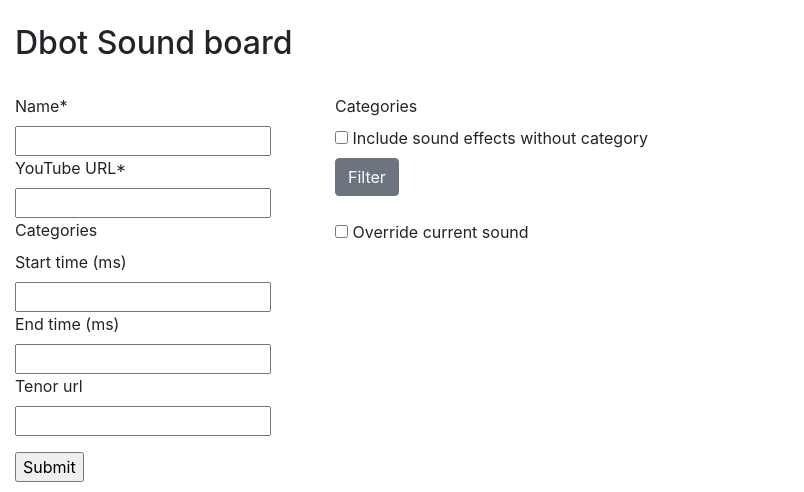
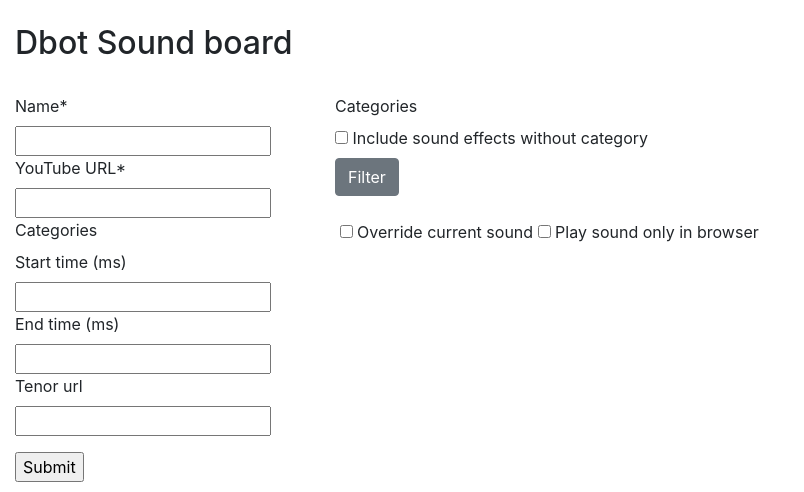
Before and after one commit to Anttir12/dbot, a Django app: page / in a window 1280 px wide. Shown: the part 56-548 px from the top of the page, without its empty margins (0-804 px from the left). Run offline with Django 3.2, Linux system fonts and the light colour scheme; the visitor is signed in with stand-in values (Sample User, id 1); data that the repository does not hold is empty; parts of the project's set-up code (start-up, migrations or seed data) failed here and were passed over; some libraries are stand-ins or nearby versions.

Commit message:
Sound can be played only in browser

```diff
--- a/sounds/templates/sounds.html
+++ b/sounds/templates/sounds.html
@@ -35,16 +35,22 @@
         <form action="{% url 'play_sound' %}" method="post" id="soundboard">
         <div class="row">
             {% csrf_token %}
-            <div class="col-12">
+            <div class="col">
+                <div class="d-inline-block" id="audio-player"></div>
+                <div class="d-inline-block">
                     <input id="override-sound" type="checkbox" name="override_sound" value="1">
                     <label for="override-sound">Override current sound</label>
+                    <input id="browser-sound" type="checkbox" name="browser" value="1">
+                    <label for="browser-sound">Play sound only in browser</label>
+                </div>
             </div>
 
         </div>
         <div class="row">
             {% for sound in sounds %}
                 <div class="col-xl-3 col-lg-4 col-sm-12 col-xs-12 mt-3" style="height:125px;">
-                    <div class="w-100 h-100 bg-primary text-center play-button" data-value="{{sound.id}}" style="cursor:pointer;">
+                    <div class="w-100 h-100 bg-primary text-center play-button" data-value="{{sound.id}}"
+                         data-url="{% url 'sound_audio' sound.id %}" style="cursor:pointer;">
                         {% for category in sound.categories.all|slice:3 %}
                             <div class="w-100" style="height: 25px; background-color:{{category.color}};">
                                 <span>{{category.name}}</span>
@@ -64,11 +70,22 @@
 {% endblock %}
 
 {% block extra_head %}
-<script>
+<script type="text/javascript">
+
     $(document).ready(function(){
         $("#soundboard .play-button").click(function(e){
             e.preventDefault()
-            data = $("#soundboard").serializeArray()
+            var only_browser = $("#browser-sound").is(":checked")
+            if(only_browser){
+                var url = $(this).attr("data-url")
+                html = `
+                <audio controls autoplay controlsList="nodownload">
+                    <source src="${url}">
+                </audio>
+                `
+                $("#audio-player").html(html)
+            }else{
+                var data = $("#soundboard").serializeArray()
                 data.push({"name": "sound_id", "value": $(this).attr("data-value")})
                 console.log(data)
                 $.ajax({
@@ -82,6 +99,7 @@
                         console.log("Error")
                     }
                 });
+            }
         });
     });
 </script>
--- a/sounds/urls.py
+++ b/sounds/urls.py
@@ -2,10 +2,11 @@ from django.contrib.admin.views.decorators import staff_member_required
 from django.urls import path
 from django.views.generic import RedirectView
 
-from .views import Sounds, play_sound
+from .views import Sounds, play_sound, sound_audio
 
 urlpatterns = [
     path('', staff_member_required(Sounds.as_view()),),
     path('soundeffect/', RedirectView.as_view(url='/')),
+    path('sound_effect/<int:sound_id>', sound_audio, name="sound_audio"),
     path('playsound/', play_sound, name="play_sound"),
 ]
--- a/sounds/views.py
+++ b/sounds/views.py
@@ -3,7 +3,7 @@ import logging
 from django.db.models import Q
 from django.views import View
 from django.http import HttpResponse
-from django.shortcuts import render
+from django.shortcuts import render, get_object_or_404
 from django.contrib.admin.views.decorators import staff_member_required
 
 from . import tasks
@@ -41,6 +41,11 @@ class Sounds(View):
                                                "sounds": sounds,
                                                })
 
+@staff_member_required
+def sound_audio(request, sound_id):
+    sound: SoundEffect = get_object_or_404(SoundEffect, id=sound_id)
+    response = HttpResponse(sound.sound_effect.file)
+    return response
 
 @staff_member_required
 def play_sound(request):
```
Lines whose indentation alone changed are shown as unchanged.
